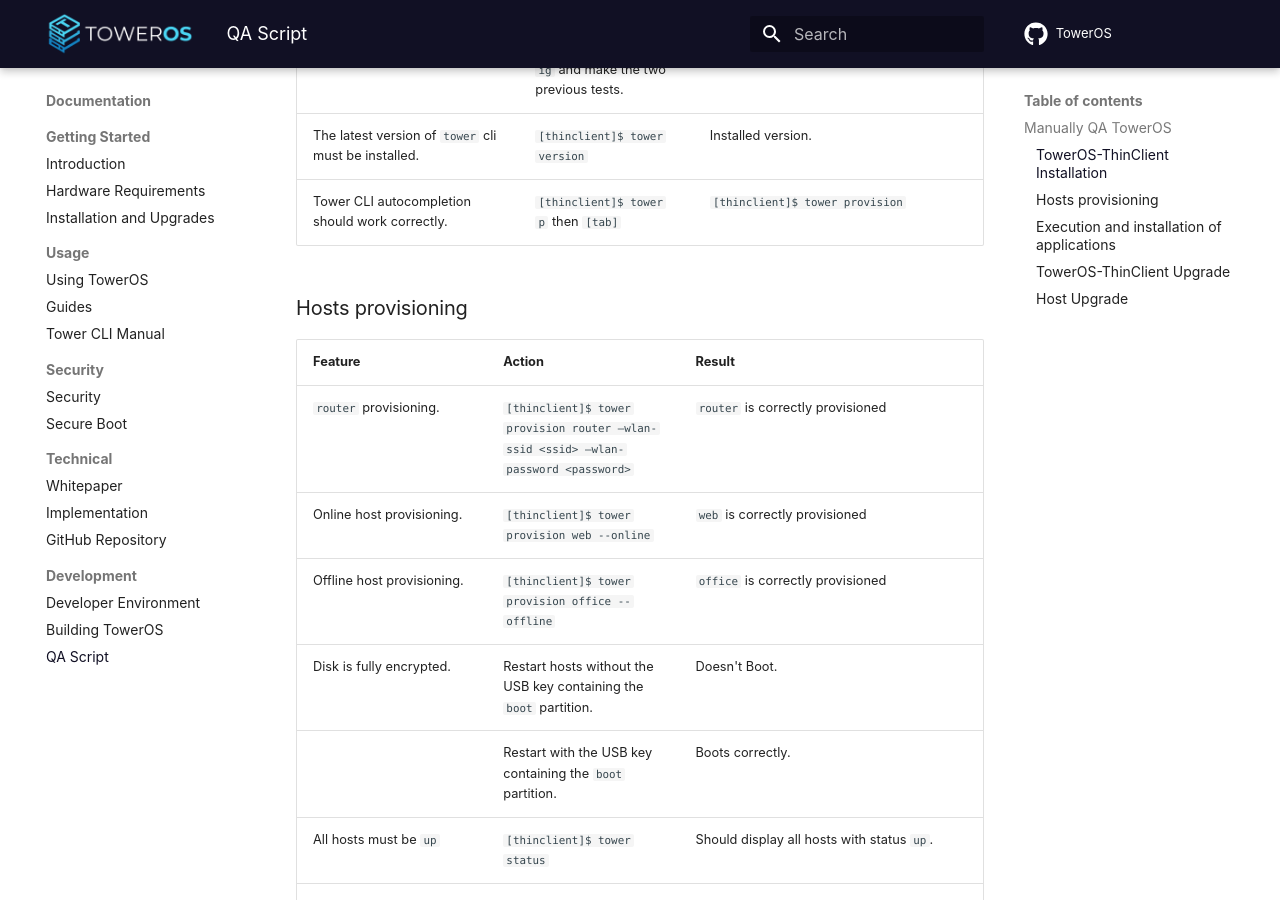
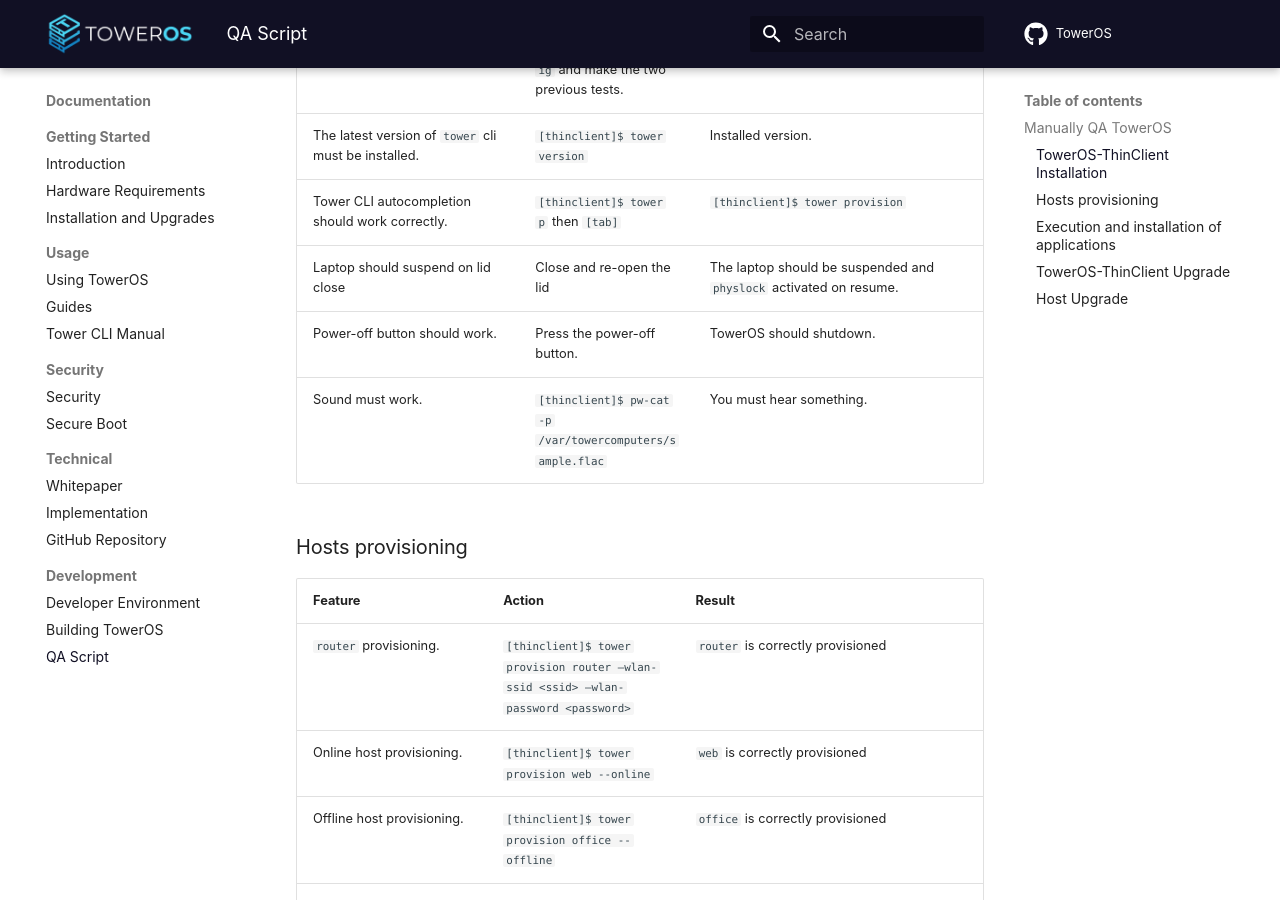
Before and after one commit to towercomputers/toweros, an MkDocs documentation site: the page built from docs/src/qa-script.md, in a window 1280 px wide and 900 px high, scrolled down 2826 px. Built offline with MkDocs 1.6.1 and Material for MkDocs 9.7.7, drawn with Linux system fonts in a browser that asks for light colours; comment, search, counter and statistics services are not loaded; some of the changed text lies outside the part shown.

```diff
--- a/docs/src/qa-script.md
+++ b/docs/src/qa-script.md
@@ -37,6 +37,9 @@
 | Screen locker timeout should be configurable. | Edit the `LOCK_SCREEN_AFTER` value in `~/.local/tower/osconfig` and make the two previous tests. | Black screen with password prompt. |
 | The latest version of `tower` cli must be installed. | `[thinclient]$ tower version`| Installed version. |
 | Tower CLI autocompletion should work correctly. | `[thinclient]$ tower p` then `[tab]` | `[thinclient]$ tower provision` |
+| Laptop should suspend on lid close | Close and re-open the lid | The laptop should be suspended and `physlock` activated on resume. |
+| Power-off button should work. | Press the power-off button. | TowerOS should shutdown. |
+| Sound must work. | `[thinclient]$ pw-cat -p /var/towercomputers/sample.flac ` | You must hear something. |
 
 ### Hosts provisioning
 
```
Also changed, not shown: other parts of docs/src/qa-script.md (+0 -3 lines), 1 other file.
